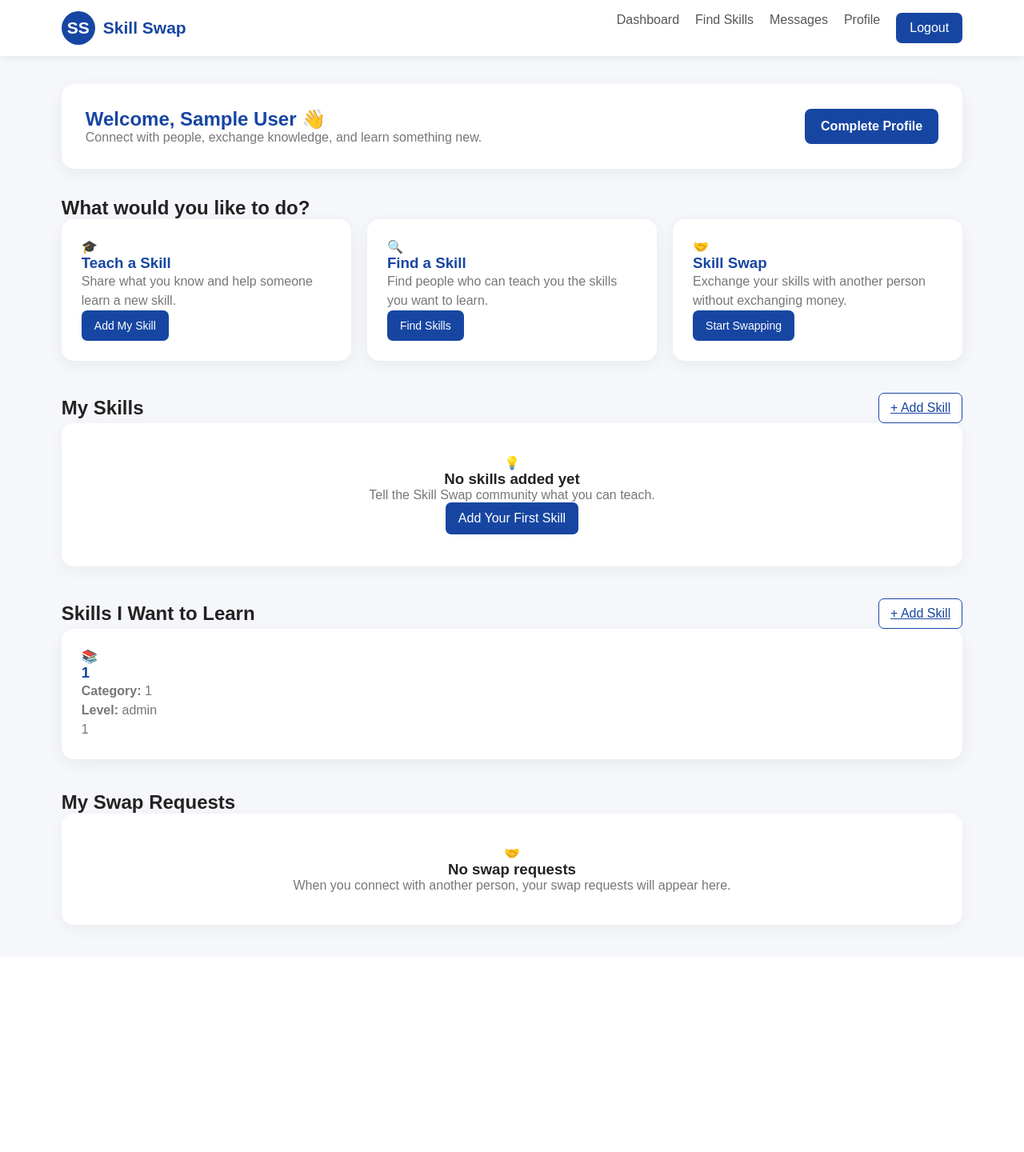
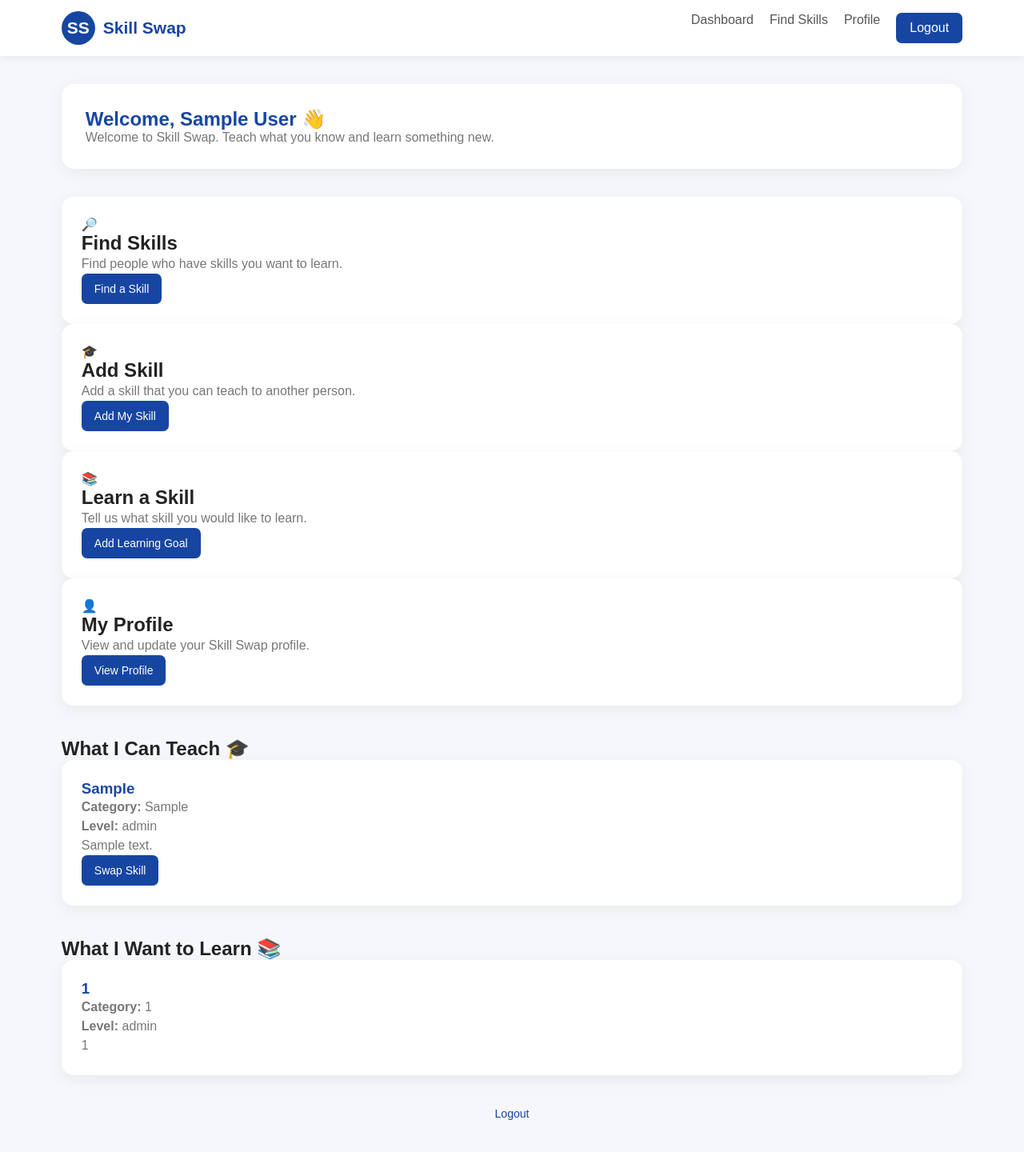
Before and after one commit to emma5004/Skillswap-, a Flask app: page /dashboard in a window 1280 px wide. Shown: the whole page at 80% size. Before the commit the page ends 1168 px from the top, so only its background shows below. Run offline with Flask 3, Linux system fonts and the light colour scheme; the visitor is signed in with stand-in values (Sample User, id 1); tables that the repository leaves empty hold one stand-in row (values such as "Sample post").

Commit message:
Update dashboard.html

```diff
--- a/templates/dashboard.html
+++ b/templates/dashboard.html
@@ -14,110 +14,183 @@
 <body class="dashboard-page">
 
     <!-- NAVIGATION -->
+
     <nav class="dashboard-nav">
 
         <div class="dashboard-logo">
-            <div class="small-logo">SS</div>
-            <span>Skill Swap</span>
+
+            <div class="small-logo">
+                SS
             </div>
 
+            <span>
+                Skill Swap
+            </span>
+
+        </div>
+
+
         <div class="dashboard-links">
-            <a href="/dashboard">Dashboard</a>
-            <a href="/browse">Find Skills</a>
-            <a href="#">Messages</a>
-            <a href="#">Profile</a>
-            <a href="/logout" class="logout-btn">Logout</a>
+
+            <a href="/dashboard">
+                Dashboard
+            </a>
+
+            <a href="/browse">
+                Find Skills
+            </a>
+
+            <a href="/profile">
+                Profile
+            </a>
+
+            <a href="/logout" class="logout-btn">
+                Logout
+            </a>
+
         </div>
 
     </nav>
 
 
     <!-- MAIN DASHBOARD -->
+
     <main class="dashboard-container">
 
 
         <!-- WELCOME -->
+
         <section class="welcome-section">
 
             <div>
-                <h1>Welcome, {{ name }} 👋</h1>
+
+                <h1>
+                    Welcome, {{ name }} 👋
+                </h1>
 
                 <p>
-                    Connect with people, exchange knowledge,
-                    and learn something new.
+                    Welcome to Skill Swap.
+                    Teach what you know and learn something new.
                 </p>
+
             </div>
-<a href="/profile" class="profile-button">
-    Complete Profile
-</a>
-
 
         </section>
 
 
-        <!-- QUICK ACTIONS -->
+
+        <!-- DASHBOARD ACTIONS -->
+
         <section class="dashboard-section">
 
-            <h2>What would you like to do?</h2>
-
-            <div class="action-grid">
+            <div class="dashboard-grid">
 
 
-                <!-- TEACH -->
+                <!-- FIND SKILLS -->
+
                 <div class="dashboard-card">
 
-                    <div class="card-icon">🎓</div>
+                    <div class="card-icon">
+                        🔎
+                    </div>
 
-                    <h3>Teach a Skill</h3>
+                    <h2>
+                        Find Skills
+                    </h2>
 
                     <p>
-                        Share what you know and help someone
-                        learn a new skill.
+                        Find people who have skills you want
+                        to learn.
                     </p>
 
-                    <a href="/add-skill"
-                       class="dashboard-card-button">
+                    <a
+                        href="/browse"
+                        class="dashboard-card-button"
+                    >
+                        Find a Skill
+                    </a>
+
+                </div>
+
+
+
+                <!-- ADD SKILL -->
+
+                <div class="dashboard-card">
+
+                    <div class="card-icon">
+                        🎓
+                    </div>
+
+                    <h2>
+                        Add Skill
+                    </h2>
+
+                    <p>
+                        Add a skill that you can teach
+                        to another person.
+                    </p>
+
+                    <a
+                        href="/add-skill"
+                        class="dashboard-card-button"
+                    >
                         Add My Skill
                     </a>
 
                 </div>
 
 
-                <!-- FIND -->
+
+                <!-- LEARN SKILL -->
+
                 <div class="dashboard-card">
 
-                    <div class="card-icon">🔍</div>
+                    <div class="card-icon">
+                        📚
+                    </div>
 
-                    <h3>Find a Skill</h3>
+                    <h2>
+                        Learn a Skill
+                    </h2>
 
                     <p>
-                        Find people who can teach you the
-                        skills you want to learn.
+                        Tell us what skill you would like
+                        to learn.
                     </p>
 
-                    <a href="/browse"
-                       class="dashboard-card-button">
-                        Find Skills
+                    <a
+                        href="/learn-skill"
+                        class="dashboard-card-button"
+                    >
+                        Add Learning Goal
                     </a>
 
                 </div>
 
 
-                <!-- SWAP -->
+
+                <!-- PROFILE -->
+
                 <div class="dashboard-card">
 
-                    <div class="card-icon">🤝</div>
+                    <div class="card-icon">
+                        👤
+                    </div>
 
-                    <h3>Skill Swap</h3>
+                    <h2>
+                        My Profile
+                    </h2>
 
                     <p>
-                        Exchange your skills with another
-                        person without exchanging money.
+                        View and update your Skill Swap profile.
                     </p>
 
-                    <a href="/browse"
-                       class="dashboard-card-button">
-                        Start Swapping
+                    <a
+                        href="/profile"
+                        class="dashboard-card-button"
+                    >
+                        View Profile
                     </a>
 
                 </div>
@@ -127,152 +200,186 @@
         </section>
 
 
+
         <!-- MY SKILLS -->
+
         <section class="dashboard-section">
 
-            <div class="section-title">
+            <h2>
+                What I Can Teach 🎓
+            </h2>
 
-                <h2>My Skills</h2>
 
-                <a href="/learn-skill" class="add-button">
-    + Add Skill
+            {% if skills and skills|length > 0 %}
+
+
+                {% for skill in skills %}
+
+                <div class="dashboard-card">
+
+                    <h3>
+                        {{ skill["skill"] }}
+                    </h3>
+
+
+                    <p>
+                        <strong>
+                            Category:
+                        </strong>
+
+                        {{ skill["category"] }}
+                    </p>
+
+
+                    <p>
+                        <strong>
+                            Level:
+                        </strong>
+
+                        {{ skill["level"] }}
+                    </p>
+
+
+                    <p>
+                        {{ skill["description"] }}
+                    </p>
+
+
+                    <a
+                        href="/swap-skill/{{ skill['id'] }}"
+                        class="dashboard-card-button"
+                    >
+                        Swap Skill
                     </a>
 
                 </div>
 
+                {% endfor %}
 
-            {% if session.get('skill') %}
 
-            <div class="dashboard-card">
+            {% else %}
 
-                <div class="card-icon">💡</div>
 
-                <h3>{{ session.get('skill') }}</h3>
+                <div class="empty-card">
+
+                    <div class="empty-icon">
+                        🎓
+                    </div>
+
+                    <h3>
+                        No skill added yet
+                    </h3>
 
                     <p>
-                    <strong>Category:</strong>
-                    {{ session.get('category') }}
+                        Add a skill you can teach
+                        to the Skill Swap community.
                     </p>
 
-                <p>
-                    <strong>Level:</strong>
-                    {{ session.get('level') }}
-                </p>
-
-                <p>
-                    {{ session.get('description') }}
-                </p>
+                    <a
+                        href="/add-skill"
+                        class="primary-button"
+                    >
+                        Add My Skill
+                    </a>
 
                 </div>
 
-            {% else %}
-
-            <div class="empty-card">
-
-                <div class="empty-icon">💡</div>
-
-                <h3>No skills added yet</h3>
-
-                <p>
-                    Tell the Skill Swap community what
-                    you can teach.
-                </p>
-
-                <a href="/add-skill"
-                   class="primary-button">
-                    Add Your First Skill
-                </a>
-
-            </div>
 
             {% endif %}
 
         </section>
 
 
-    <!-- SKILLS I WANT TO LEARN -->
+
+        <!-- LEARNING GOAL -->
+
         <section class="dashboard-section">
 
-    <div class="section-title">
+            <h2>
+                What I Want to Learn 📚
+            </h2>
 
-        <h2>Skills I Want to Learn</h2>
 
-        <a href="/learn-skill" class="add-button">
-            + Add Skill
+            {% if session.get("learning_skill") %}
+
+            <div class="dashboard-card">
+
+                <h3>
+                    {{ session.get("learning_skill") }}
+                </h3>
+
+                <p>
+                    <strong>
+                        Category:
+                    </strong>
+
+                    {{ session.get("learning_category") }}
+                </p>
+
+                <p>
+                    <strong>
+                        Level:
+                    </strong>
+
+                    {{ session.get("learning_level") }}
+                </p>
+
+                <p>
+                    {{ session.get("learning_description") }}
+                </p>
+
+            </div>
+
+
+            {% else %}
+
+
+            <div class="empty-card">
+
+                <div class="empty-icon">
+                    📚
+                </div>
+
+                <h3>
+                    No learning goal added yet
+                </h3>
+
+                <p>
+                    Add a skill you want to learn.
+                </p>
+
+                <a
+                    href="/learn-skill"
+                    class="primary-button"
+                >
+                    Add Learning Goal
                 </a>
 
             </div>
 
-
-    {% if session.get('learning_skill') %}
-
-    <div class="dashboard-card">
-
-        <div class="card-icon">📚</div>
-
-        <h3>{{ session.get('learning_skill') }}</h3>
-
-        <p>
-            <strong>Category:</strong>
-            {{ session.get('learning_category') }}
-        </p>
-
-        <p>
-            <strong>Level:</strong>
-            {{ session.get('learning_level') }}
-        </p>
-
-        <p>
-            {{ session.get('learning_description') }}
-        </p>
-
-    </div>
-
-    {% else %}
-
-    <div class="empty-card">
-
-        <div class="empty-icon">📚</div>
-
-        <h3>No learning goals yet</h3>
-
-        <p>
-            Add skills you want to learn and
-            we'll help you find a partner.
-        </p>
-
-        <a href="/learn-skill" class="primary-button">
-            Add Learning Goal
-        </a>
-
-    </div>
 
             {% endif %}
 
         </section>
 
 
-        <!-- SWAP REQUESTS -->
-        <section class="dashboard-section">
 
-            <h2>My Swap Requests</h2>
+        <!-- FOOTER -->
 
-            <div class="empty-card">
+        <div style="text-align:center; margin:40px 0;">
 
-                <div class="empty-icon">🤝</div>
-
-                <h3>No swap requests</h3>
-
-                <p>
-                    When you connect with another person,
-                    your swap requests will appear here.
-                </p>
+            <a
+                href="/logout"
+                class="back-home"
+            >
+                Logout
+            </a>
 
         </div>
 
-        </section>
 
     </main>
 
 </body>
+
     </html>
```
Lines whose indentation alone changed are shown as unchanged.
